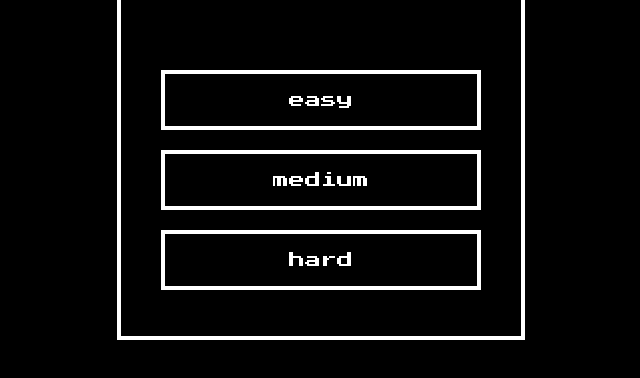
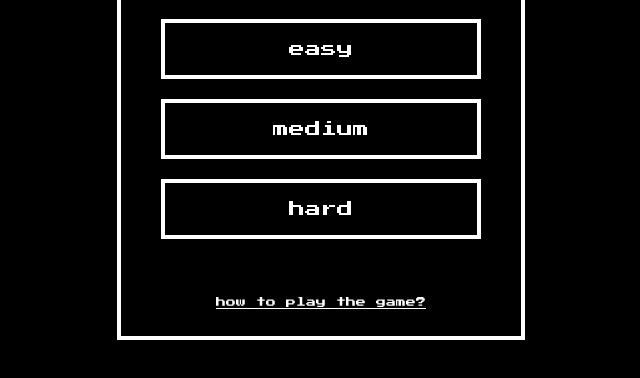
Before and after one commit to Liioan/space-invaders, a plain HTML site: page index.html in a window 1280 px wide. Shown: the part 314-692 px from the top of the page, without its empty margins (319-959 px from the left). Drawn offline with Linux system fonts and the light colour scheme.

Commit message:
add tutorial link

```diff
--- a/css/gameStart.css
+++ b/css/gameStart.css
@@ -52,3 +52,8 @@ h1 {
 .gamemode-btn#pytel:hover {
   opacity: 1;
 }
+
+a {
+  text-align: center;
+  color: white;
+}
--- a/index.html
+++ b/index.html
@@ -15,6 +15,9 @@
         <button class="gamemode-btn" id="medium">medium</button>
         <button class="gamemode-btn" id="hard">hard</button>
       </div>
+      <a href="https://github.com/liioan/space-invaders/">
+        how to play the game?
+      </a>
     </div>
     <div class="hearts hidden">
       <img src="./assets/heart.png" alt="" />
```
